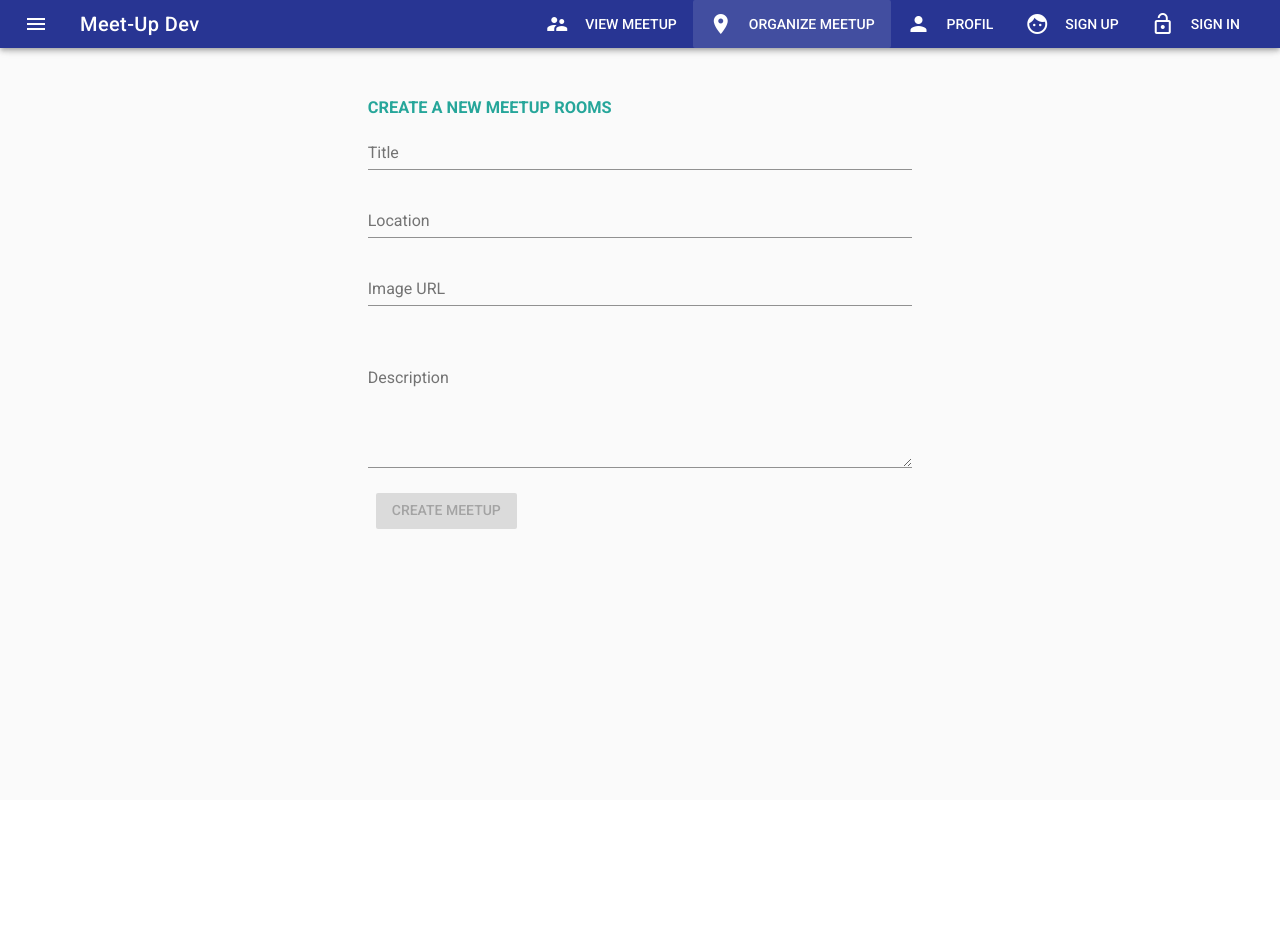
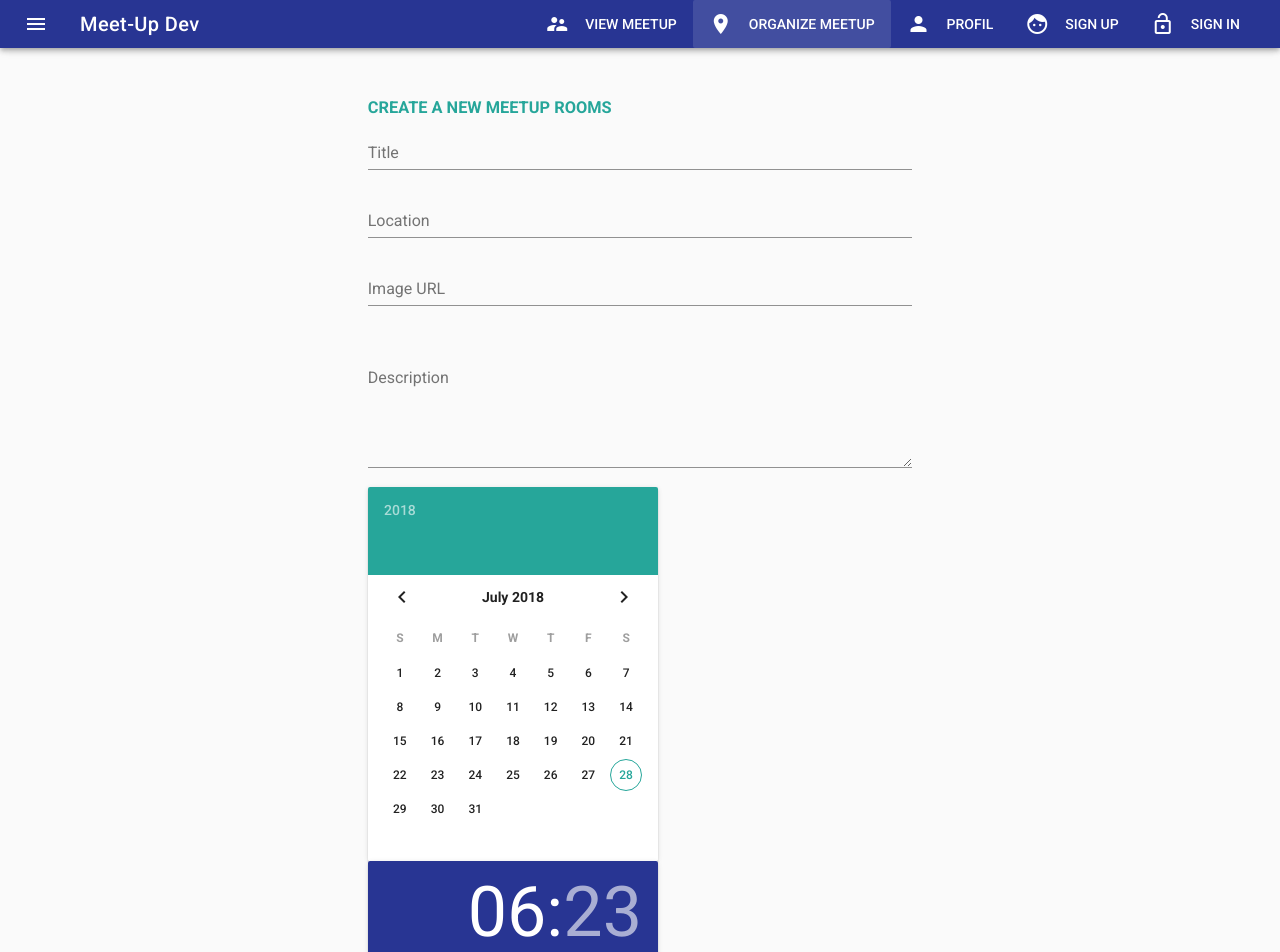
Before and after one commit to alpredoRuben/meetupdev, a Vue app: page /meetup/new in a window 1280 px wide. Shown: the top 952 px of the page. Before the commit the page ends 800 px from the top, so only its background shows below. Built offline with nearby package versions, Linux system fonts and the light colour scheme.

Commit message:
Create Date and Time Picker from 'Vuetifyjs Picker Component', and manage date and time format ISO

```diff
--- a/src/components/Meetup/create_meetup.vue
+++ b/src/components/Meetup/create_meetup.vue
@@ -51,13 +51,27 @@
                                 label="Description"
                                 multi-line
                                 id="description" v-model="description" required></v-text-field>
-                            </v-flex>
+                        </v-flex>
+                    </v-layout>
+
+                    <!-- DESCRIPTION TEXT FIELD  -->
+                    <v-layout row>
+                        <v-flex xs12 sm6 offset-sm3>
+                            <v-date-picker v-model="date" color="success"></v-date-picker>
+                        </v-flex>
+                    </v-layout>
+
+                    <v-layout row class="mb-2">
+                        <v-flex xs12 sm6 offset-sm3>
+                            <v-time-picker v-model="time" format="24hr"></v-time-picker>
+                        </v-flex>
                     </v-layout>
 
                     <v-layout row>
                         <v-flex xs12 sm6 offset-sm3>
                             <v-btn color="success" :disabled="!formIsValid"
                             type="submit">Create Meetup</v-btn>
+                            {{ submitableDateTime }}
                         </v-flex>
                     </v-layout>
                 </form>
@@ -69,20 +83,36 @@
 <script>
 export default {
     name: 'CreateMeetup',
+    data () {
+        return {
+            title: '',
+            location: '',
+            imageUrl: '',
+            description: '',
+            date: null,
+            time: new Date()
+        }
+    },
     computed: {
         formIsValid () {
             return this.title !== '' &&
                 this.location !== '' &&
                 this.imageUrl !== '' &&
                 this.description !== ''
-        }
-    },
-    data () {
-        return {
-            title: '',
-            location: '',
-            imageUrl: '',
-            description: ''
+        },
+        submitableDateTime () {
+            const date = new Date(this.time)
+            if(typeof this.time === "string") {
+                let hours = this.time.match(/^(\d+)/)[1]
+                const minutes = this.time.match(/:(\d+)/)[1]
+                date.setHours(hours)
+                date.setMinutes(minutes)
+            }
+            else {
+                date.setHours(this.time.getHours())
+                date.setMinutes(this.time.getMinutes())
+            }
+            return date;
         }
     },
     methods: {
@@ -92,11 +122,11 @@ export default {
                 location: this.location,
                 imageUrl: this.imageUrl,
                 description: this.description,
-                date: new Date()
+                date: this.submitableDateTime
             }
             this.$store.dispatch('createNewMeetup', meetup_data)
             this.$router.push('/meetups')
-        }
+        },
     }
 }
 </script>
--- a/src/components/Meetup/single_meetup.vue
+++ b/src/components/Meetup/single_meetup.vue
@@ -13,9 +13,9 @@
                     </v-card-media>
 
                     <v-card-text>
-                        <div class="success--text mb-2">{{ meetupRoom.date }} - Where it takes place</div>
+                        <div class="success--text mb-2">{{ meetupRoom.date }} - {{ meetupRoom.location}}</div>
                         <div>
-                            Lorem ipsum dolor sit amet, consectetur adipisicing elit, sed do eiusmod tempor incididunt ut labore et dolore magna aliqua. Ut enim ad minim veniam, quis nostrud exercitation ullamco laboris nisi ut aliquip ex ea commodo consequat. Duis aute irure dolor in reprehenderit in voluptate velit esse cillum dolore eu fugiat nulla pariatur. Excepteur sint occaecat cupidatat non proident, sunt in culpa qui officia deserunt mollit anim id est laborum.
+                            {{ meetupRoom.description }}
                         </div>
                     </v-card-text>
 
--- a/src/store/data_store.js
+++ b/src/store/data_store.js
@@ -10,25 +10,33 @@ export const store = new Vuex.Store({
                 id:'img001',
                 imageUrl: 'https://upload.wikimedia.org/wikipedia/en/2/2c/Tar-meeting-room.jpg',
                 title: 'Taar Meeting Room Public',
-                date: '09-07-2018'
+                date: '09-07-2018',
+                location: 'Berlin',
+                description: 'This is a TAAR MEET ROOM for Ballroom in coorporation state'
             },
             {
                 id:'img002',
                 imageUrl: 'https://upload.wikimedia.org/wikipedia/commons/9/97/Valpr%C3%A9_Meeting_Room.JPG',
                 title: 'Val Valpre Room Executive',
-                date: '19-07-2018'
+                date: '19-07-2018',
+                location: 'Paris',
+                description: 'Executive room class or meetup available'
             },
             {
                 id:'img003',
                 imageUrl: 'https://upload.wikimedia.org/wikipedia/commons/4/48/Meeting_room_for_working_groups.JPG',
                 title: 'High Class Group Meeting Room',
-                date: '01-07-2018'
+                date: '01-07-2018',
+                location: 'London',
+                description: 'This location near from The Old Traford Stadium'
             },
             {
                 id:'img004',
                 imageUrl: 'https://upload.wikimedia.org/wikipedia/commons/d/de/UN_Geneva_Human_Rights_and_Alliance_of_Civilizations_Room.jpg',
                 title: 'Alliance Perform Geneva Meet Rooms',
-                date: '23-07-2018'
+                date: '23-07-2018',
+                location: 'Qatar',
+                description: 'Barcelona meet conference station'
             }
         ],
         dataUsers: {
```
